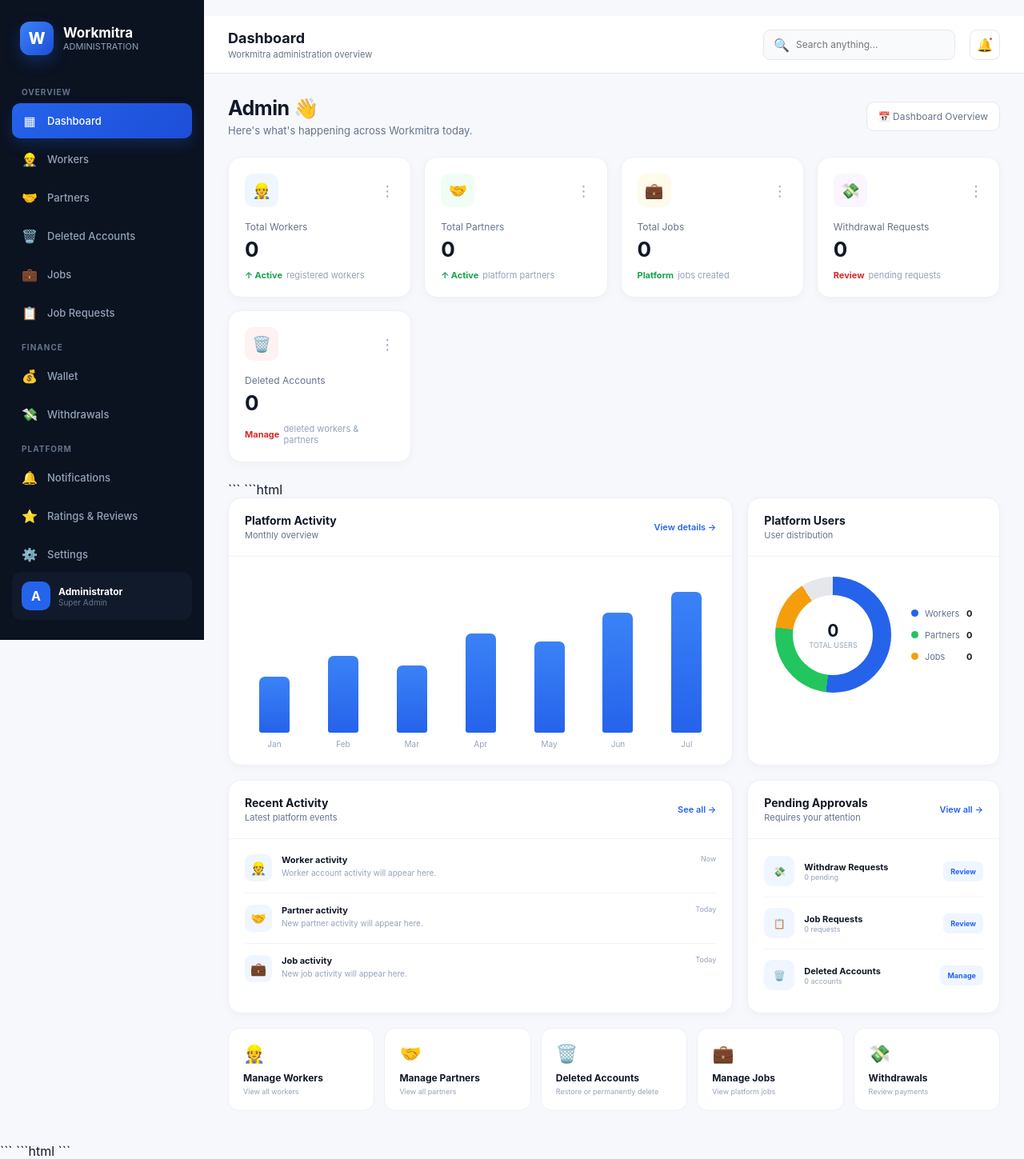
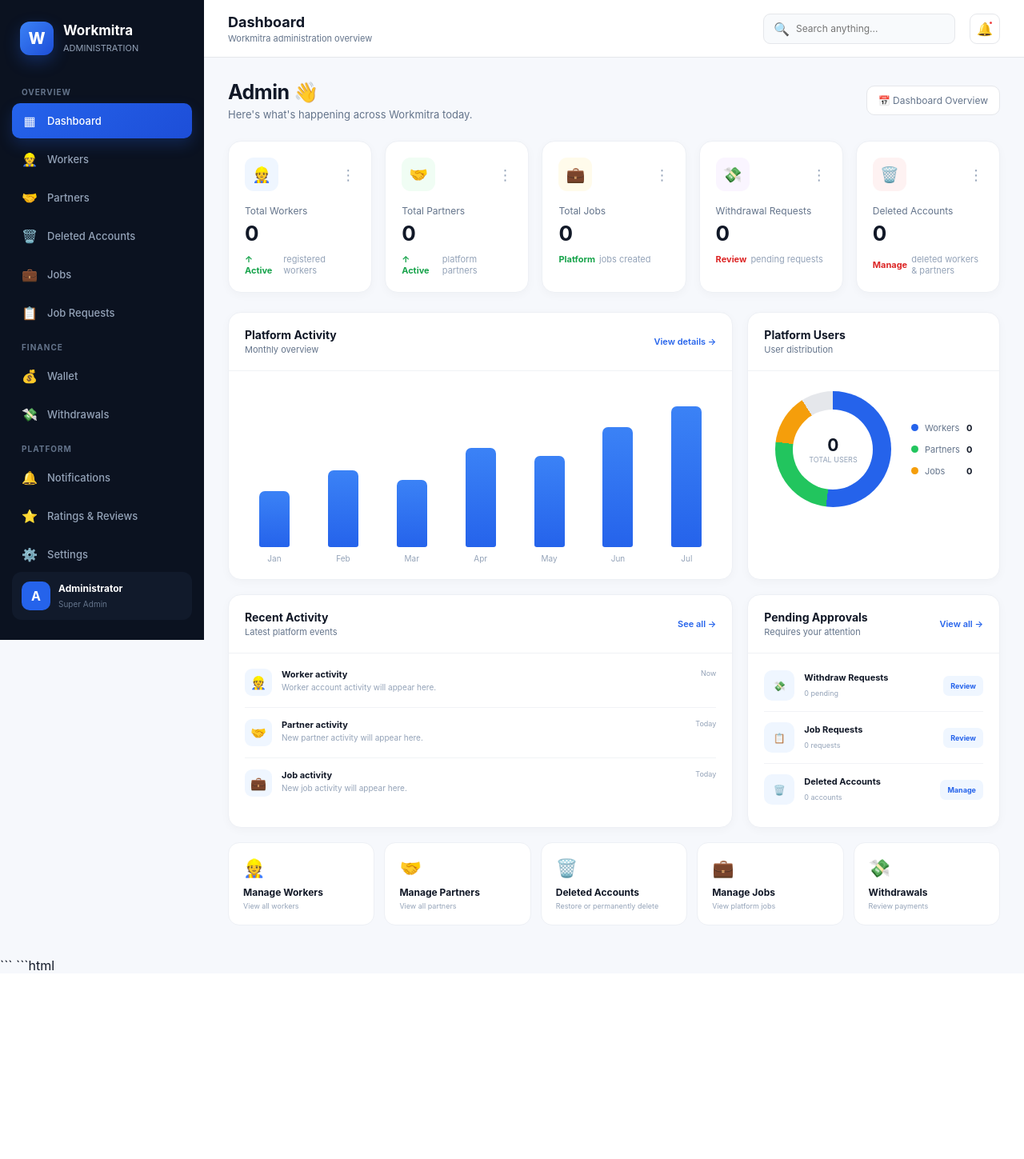
Before and after one commit to shivamsahu87554387-tech/web, a Flask app: page /admin/dashboard in a window 1280 px wide. Shown: the whole page at 80% size. After the commit the page ends 1213 px from the top, so only its background shows below. Run offline with Flask 3, Linux system fonts and the light colour scheme; the visitor is signed in with stand-in values (Sample User, id 1); data that the repository does not hold is empty.

Commit message:
Update dashboard.html

````diff
--- a/templates/admin/dashboard.html
+++ b/templates/admin/dashboard.html
@@ -1,4 +1,3 @@
-```html
 <!DOCTYPE html>
 <html lang="en">
 <head>
@@ -355,7 +354,7 @@
 
 .kpis{
     display:grid;
-    grid-template-columns:repeat(4,1fr);
+    grid-template-columns:repeat(5,1fr);
     gap:16px;
     margin-bottom:24px;
 }
@@ -1424,8 +1423,7 @@
 
 
 </div>
-```
-```html
+
 <!-- =========================================
      CHART + USERS
 ========================================= -->
@@ -2081,4 +2079,3 @@
 
 </body>
 </html>
-```
````
